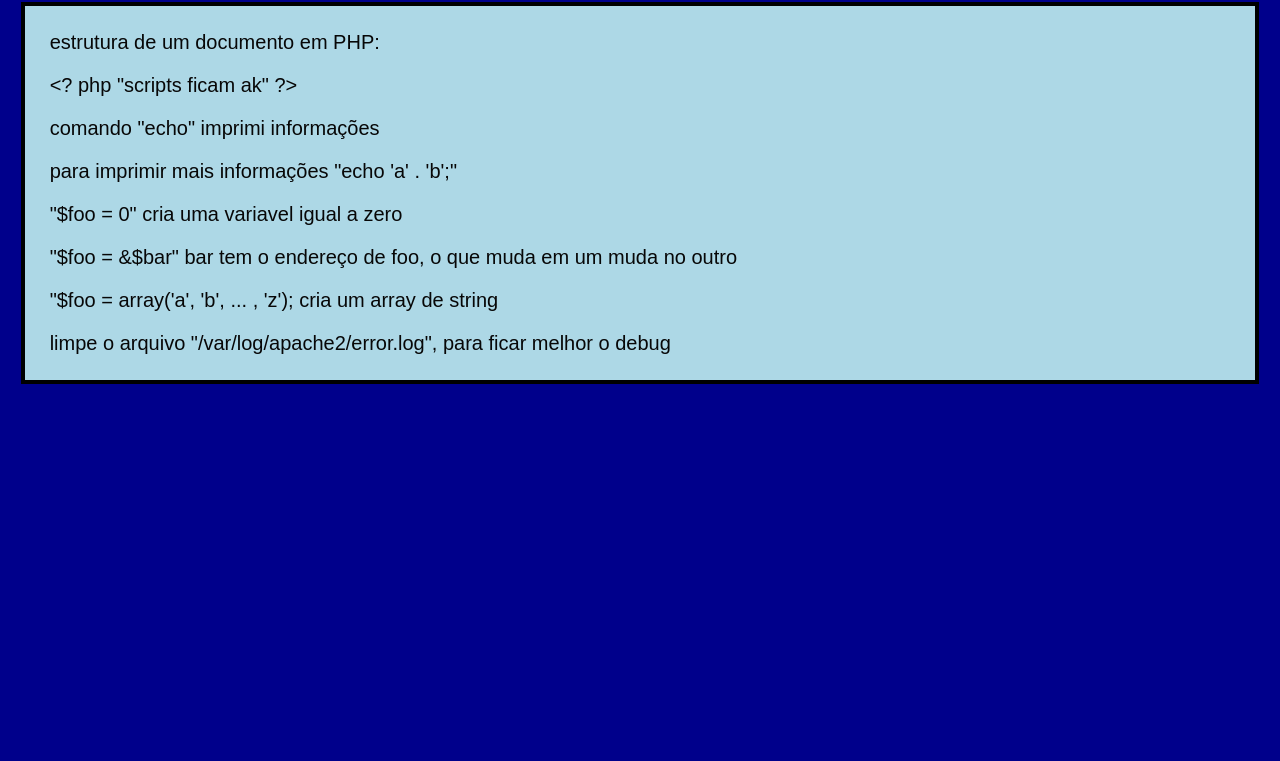
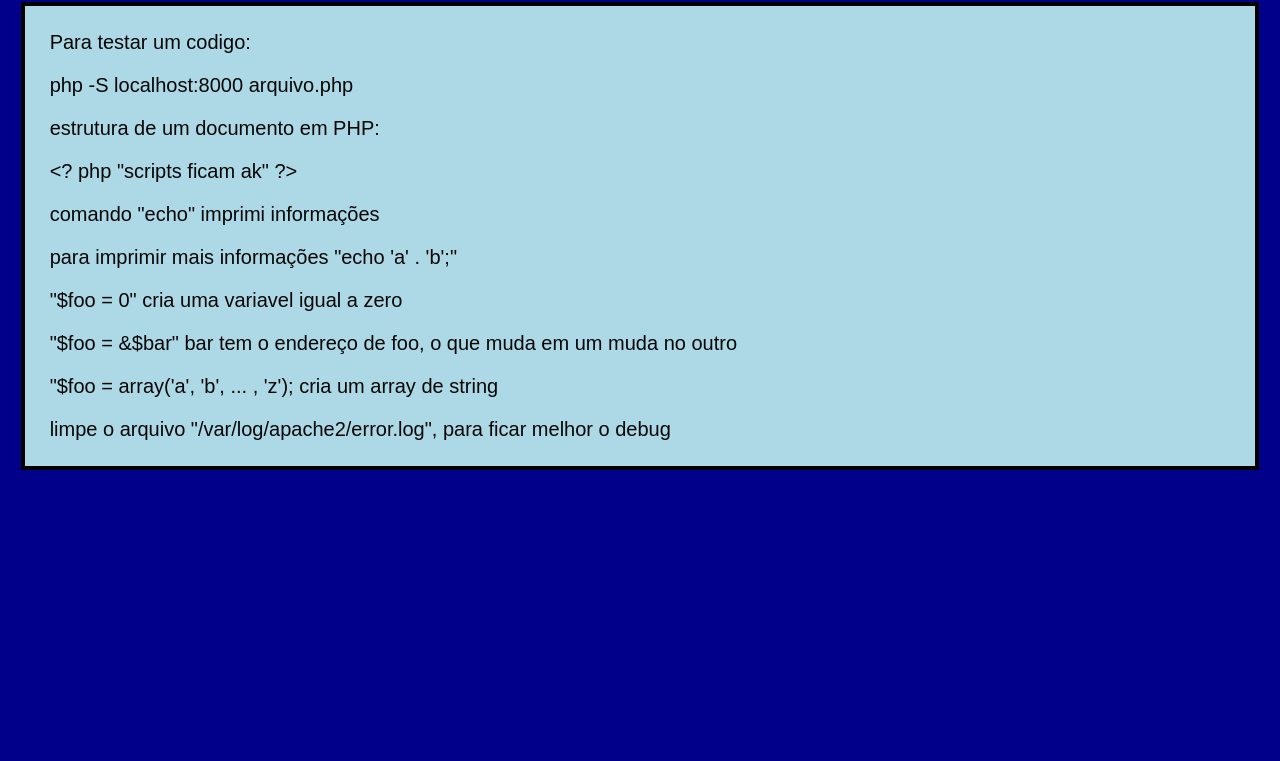
Before and after one commit to geovane-morais/documentacao_pessoal, a plain HTML site: page php.html in a window 1280 px wide. Shown: the part 39-800 px from the top of the page. Drawn offline with Linux system fonts and the light colour scheme.

Commit message:
debug php -S

```diff
--- a/php.html
+++ b/php.html
@@ -19,6 +19,8 @@
 
 		<main>
 			<div class="page2">
+				<p> Para testar um codigo:</p>
+				<p> php -S localhost:8000 arquivo.php</p>
 				<p> estrutura de um documento em PHP:</p>
 				<p> &#60;? php  "scripts ficam ak" ?&#62;<p>
 				<p> comando "echo" imprimi informações</p>
```
Also changed, not shown: README.md.
